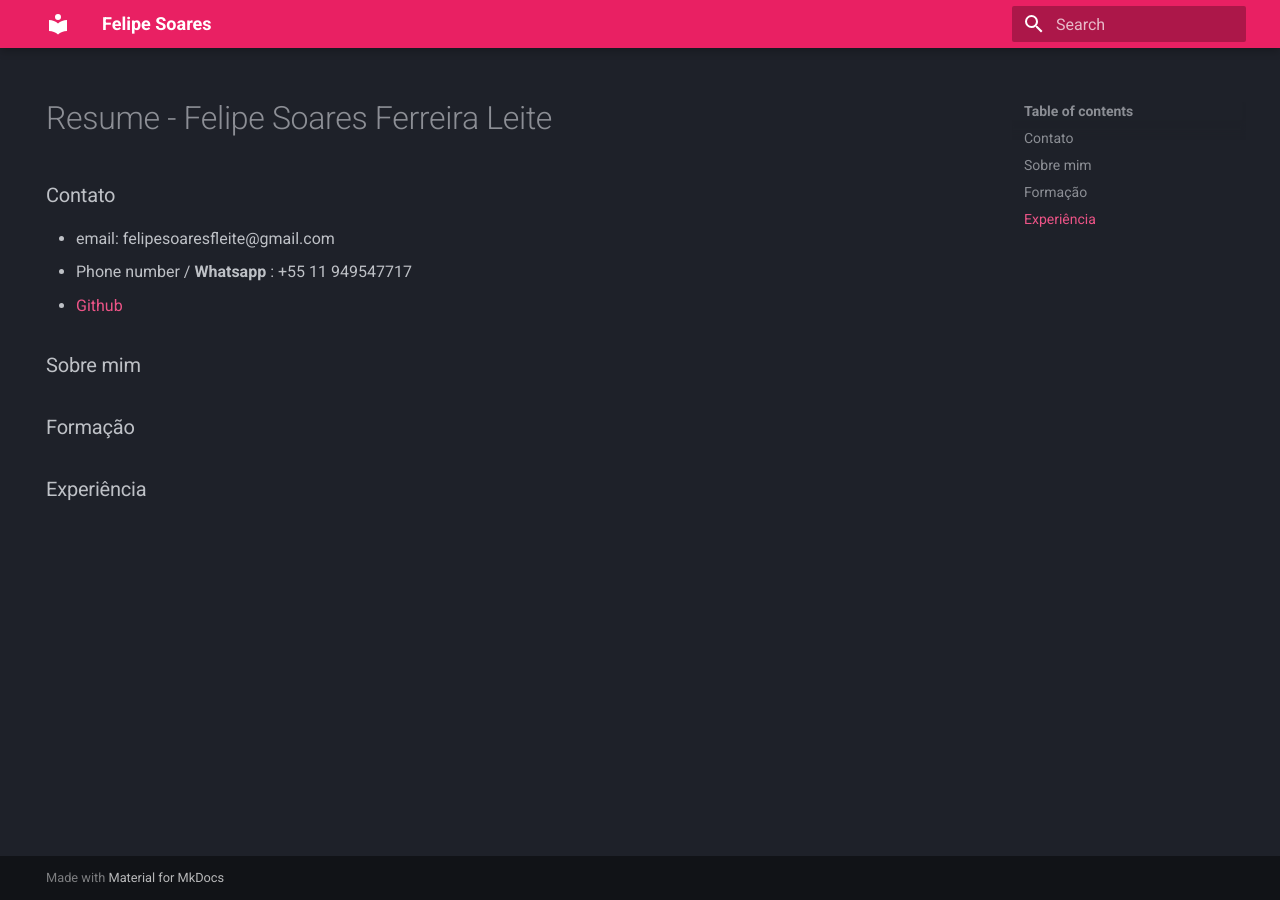
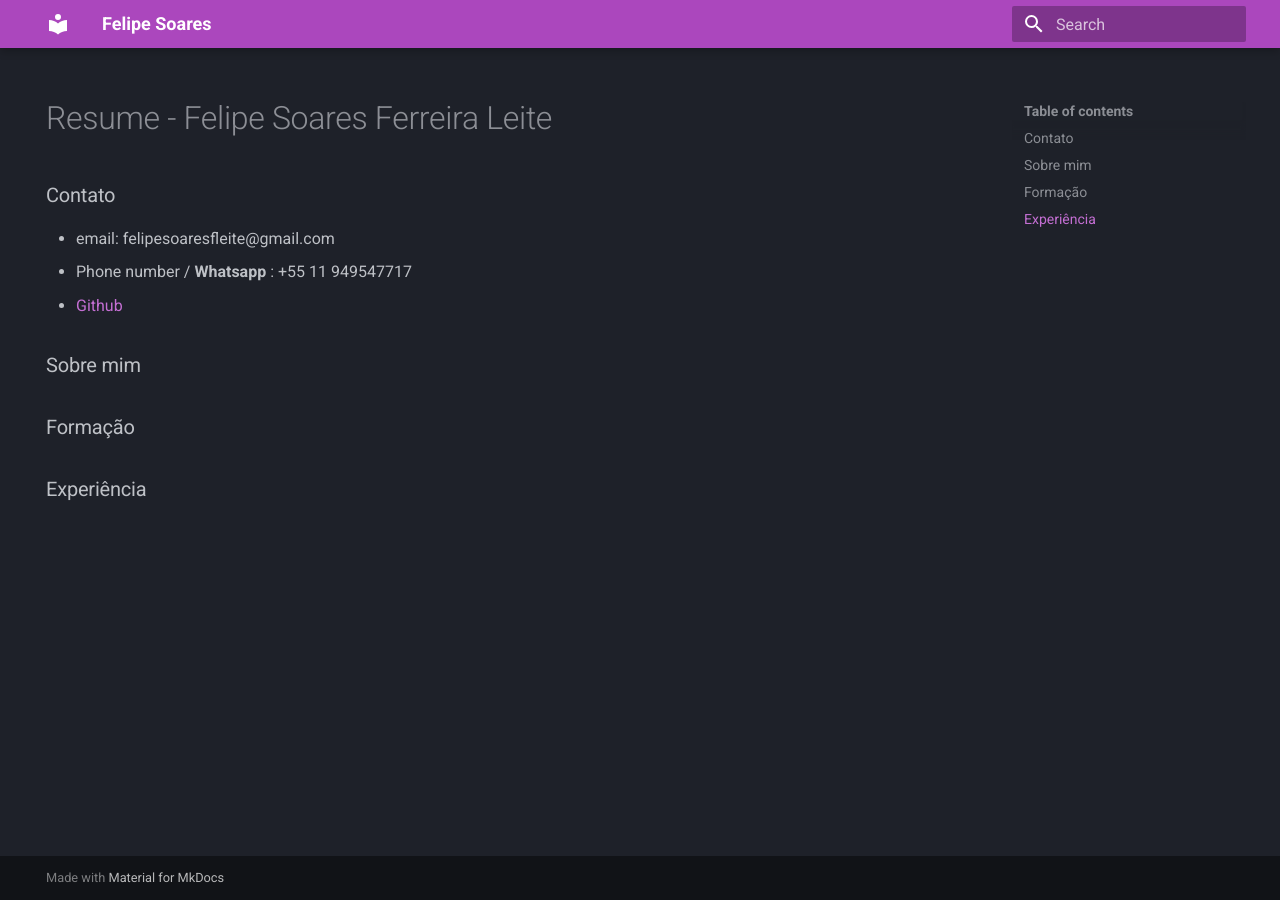
Before and after one commit to felipesoaresfl/my-resume, an MkDocs documentation site: the page built from docs/index.md, in a window 1280 px wide. Built offline with MkDocs 1.6.1 and Material for MkDocs 9.7.7, drawn with Linux system fonts in a browser that asks for light colours.

Commit message:
altera cor da página

```diff
--- a/mkdocs.yml
+++ b/mkdocs.yml
@@ -3,4 +3,4 @@ theme:
   name: material
   palette:
     scheme: slate
-    primary: pink
+    primary: purple
```
